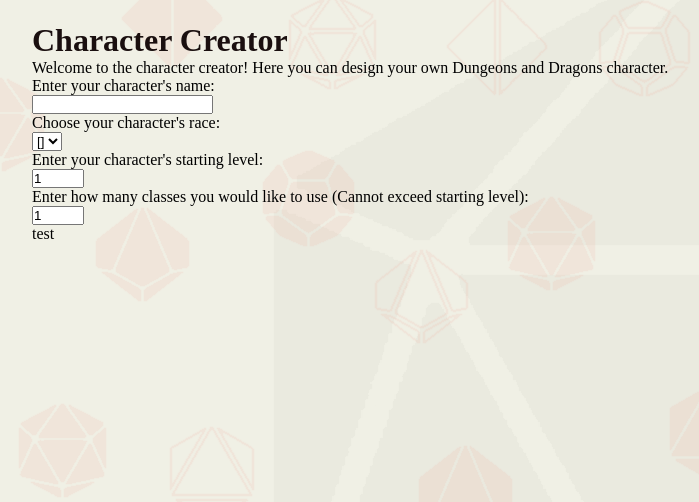
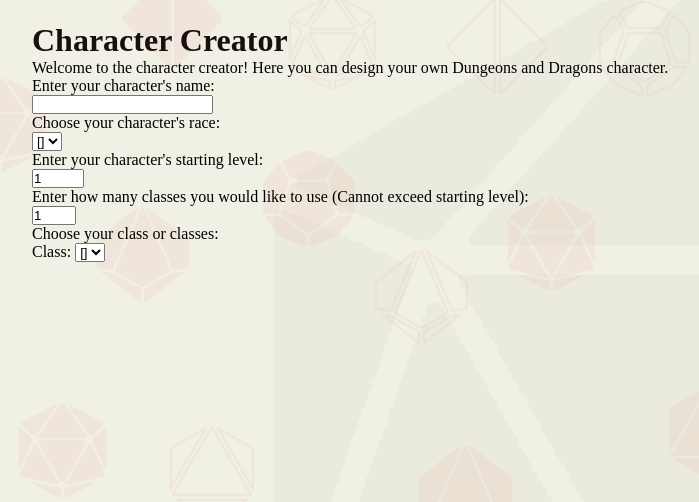
Before and after one commit to Sahmuraii/RoleInitative, a Flask app: template src/templates/character/character_creator.html in a window 1280 px wide. Shown: the part 74-576 px from the top of the page, without its empty margins (240-939 px from the left). Run offline with Flask 3, Linux system fonts and the light colour scheme; the template is opened without the code that fills it: most values are stand-ins (such as "Sample title", 1, 10 or a date in 2020); parts of the project's set-up code (start-up, migrations or seed data) failed here and were passed over.

Commit message:
improved character page

```diff
--- a/src/character/views.py
+++ b/src/character/views.py
@@ -61,7 +61,8 @@ def character(character_id):
 def create():
 
     all_races = DND_Race.query.all()
+    all_classes = DND_Class.query.all()
     #if request.method == 'POST':
 
 
-    return render_template("character/character_creator.html", all_races=all_races)
+    return render_template("character/character_creator.html", all_races=all_races, all_classes=all_classes)
--- a/src/templates/character/character_creator.html
+++ b/src/templates/character/character_creator.html
@@ -9,28 +9,82 @@
 
         <form method="POST" action="{{ url_for('character_bp.create') }}">
             <label for="charname">Enter your character's name:</label><br>
-            <input type="text" id="charname" name="charname" onkeyup="showLevel()" on><br>
+            <input type="text" id="charname" name="charname"><br>
 
             <!-- Make sure to add an option to decide between rulesets somehow (2014 vs 2024) -->
             <label for="charrace">Choose your character's race:</label><br>
             <select id="charrace" name="charrace">
                 {% for dnd_race in all_races %}
-                    <option value="{{ dnd_class.race_id }}">
+                    <option value="{{ dnd_race.race_id }}">
                         {{ dnd_race.name }}
                     </option>
                 {% endfor %}
             </select><br>
 
             <label for="startlevel">Enter your character's starting level:</label><br>
-            <input type="number" id="startlevel" name="startlevel" min="1" max="20" value="1"><br>
+            <input type="number" id="startlevel" name="startlevel" min="1" max="20" value="1" onchange="setMulticlassMax(startlevel.value)"><br>
 
             <label for="multiclass">Enter how many classes you would like to use (Cannot exceed starting level):</label><br>
-            <input type="number" id="multiclass" name="multiclass" min="1" max="20" value="1"><br>
+            <input type="number" id="multiclass" name="multiclass" min="1" max="1" value="1" onchange="updateClasses(multiclass.value)"><br>
 
-            <p id="test">test</p>
+            <label for="classdisplay">Choose your class or classes:</label>
+            <div id="classdisplay">
+                <label for="class1">Class: </label>
+                <select id="class_id" name="class_id">
+                    {% for dnd_class in all_classes %}
+                        <option value="{{ dnd_class.class_id }}">
+                            {{ dnd_class.name }}
+                        </option>
+                    {% endfor %}
+                </select>
+            </div>
             <script>
-                function showLevel() {
-                    document.getElementById("test").innerHTML = document.getElementById('charname').value;
+
+
+
+                function setMulticlassMax(inputValue) {
+                    element = document.getElementById("multiclass");
+                    element.setAttribute("max", inputValue);
+                    if(parseInt(element.value) > inputValue) {
+                        element.value = inputValue;
+                        updateClasses(inputValue);
+                    }
+                }
+
+
+                function updateClasses(value) {
+                    document.getElementById("classdisplay").innerHTML = "";
+                    if(value==1) {
+                        document.getElementById("classdisplay").innerHTML += `
+                            <div id="classdisplay">
+                                <label for="class1">Class: </label>
+                                <select id="class_id" name="class_id">
+                                    {% for dnd_class in all_classes %}
+                                        <option value="{{ dnd_class.class_id }}">
+                                            {{ dnd_class.name }}
+                                        </option>
+                                    {% endfor %}
+                                </select>
+                            </div>
+                        `
+                    }
+                    else {
+                        for(var i = 0; i < value; i++) {
+                        document.getElementById("classdisplay").innerHTML += `
+                            <div id="classdisplay">
+                                <label for="class${i + 1}">Class ${i + 1}: </label>
+                                <select id="class_id" name="class_id">
+                                    {% for dnd_class in all_classes %}
+                                        <option value="{{ dnd_class.class_id }}">
+                                            {{ dnd_class.name }}
+                                        </option>
+                                    {% endfor %}
+                                </select>
+                            </div>
+                        `;
+                    }
+                    }
+
                 }
             </script>
         </form>
```
